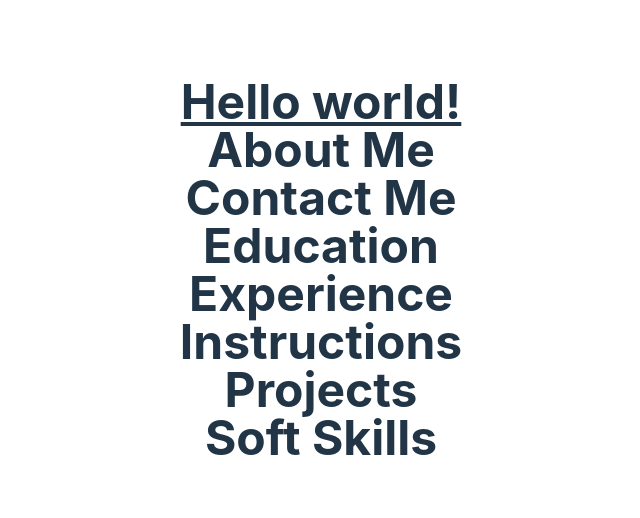
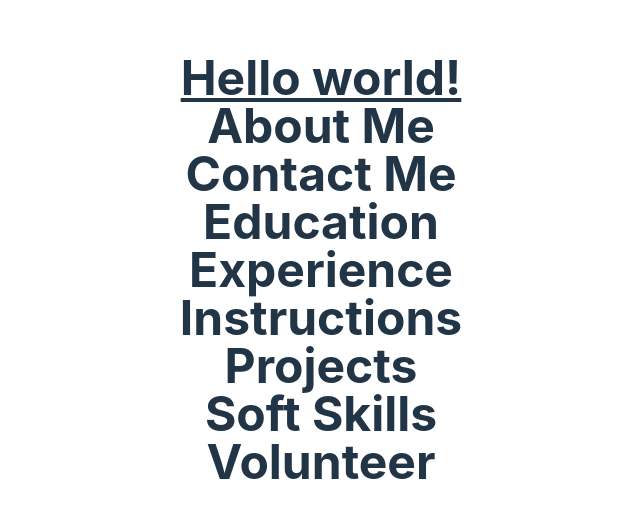
Before and after one commit to DiandreMiller/resume, a React (Vite) app: page / in a window 1280 px wide. Shown: the part 130-648 px from the top of the page, without its empty margins (319-959 px from the left). Built offline with nearby package versions, Linux system fonts and the light colour scheme.

Commit message:
feature: volunteer connects

```diff
--- a/Components/Volunteer.tsx
+++ b/Components/Volunteer.tsx
@@ -4,7 +4,7 @@ const Volunteer = () => {
 
     return (
         <div>
-
+            <h4 className="text-5xl font-bold">Volunteer</h4>
         </div>
     )
 
--- a/src/App.tsx
+++ b/src/App.tsx
@@ -26,6 +26,7 @@ function App() {
         <Instructions />
         <Projects />
         <SoftSkills />
+        <Volunteer />
       </div>
 
     </>
```
